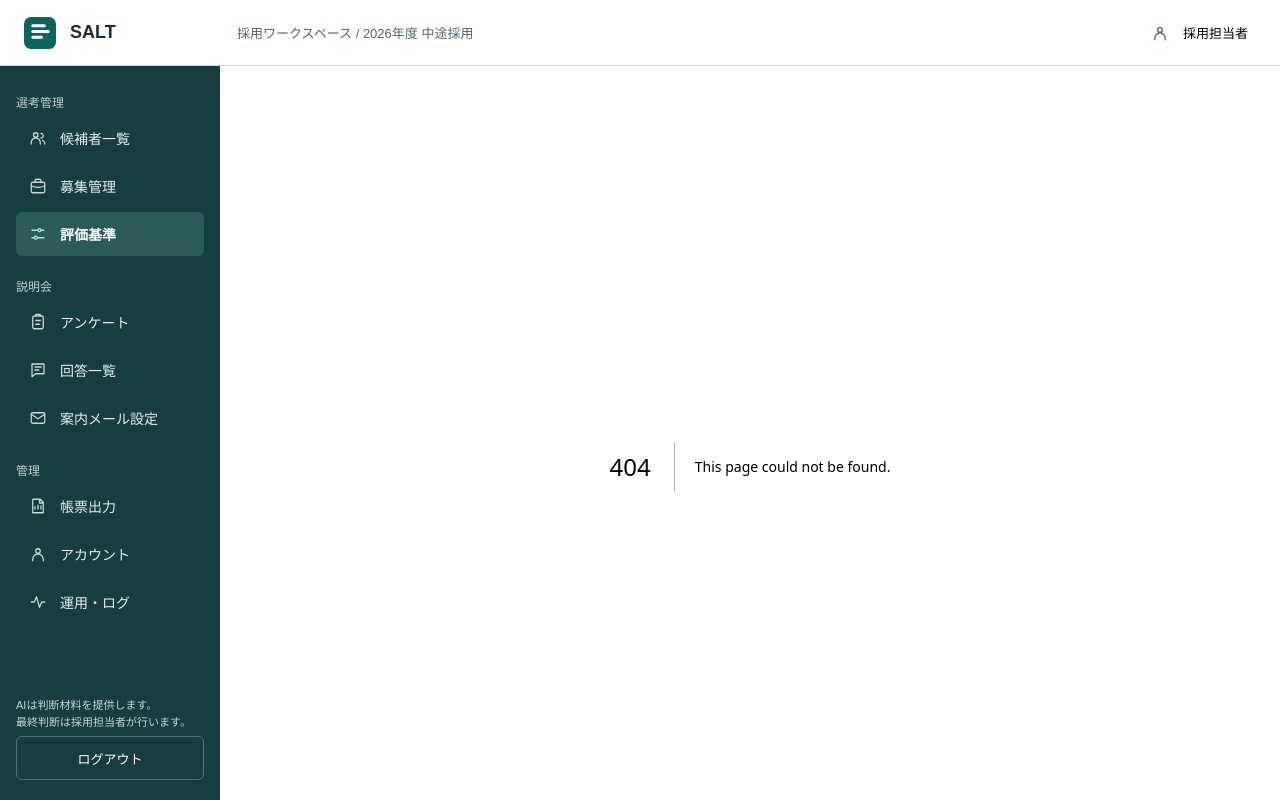
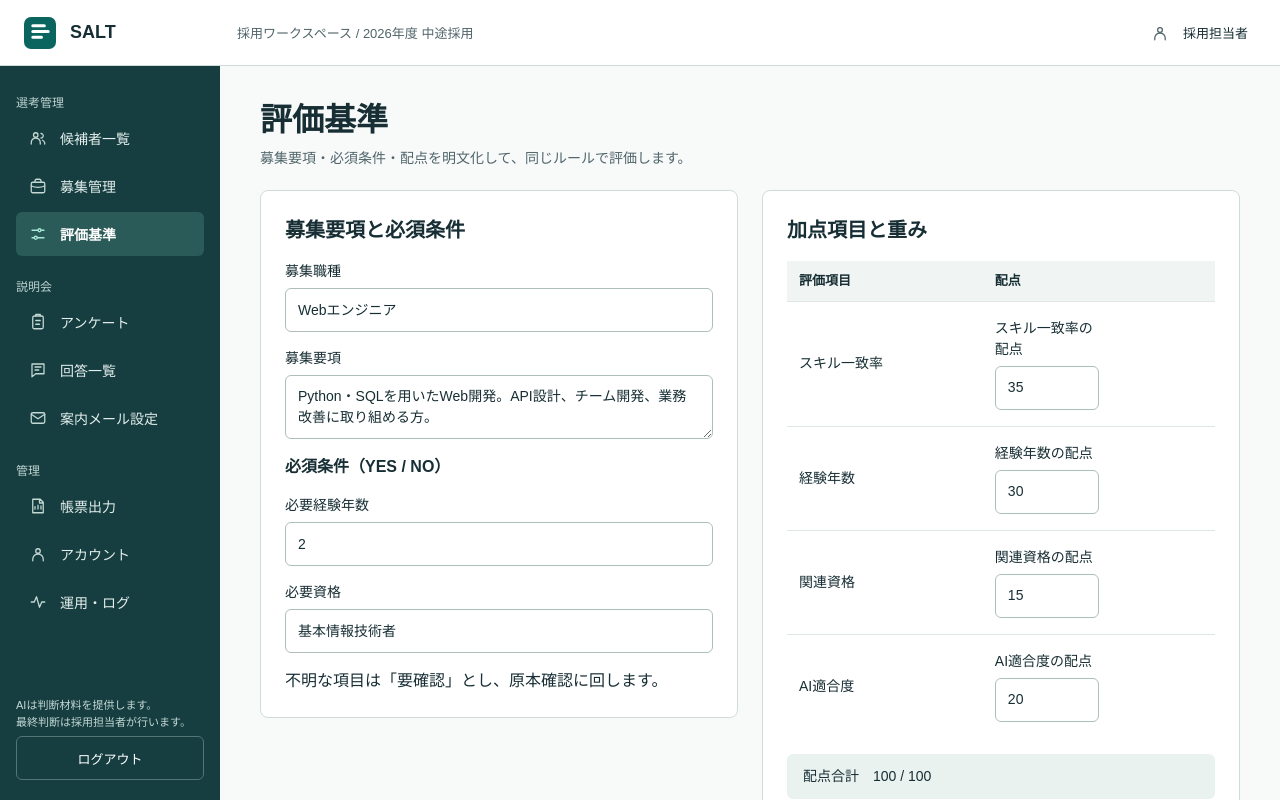
Before and after one commit to Cookie12734/206-3, a Next.js app in the folder frontend/: page /criteria in a window 1280 px wide. Before the commit this address had no page. Shown: the top 800 px of the page. Built offline with nearby package versions, Linux system fonts and the light colour scheme.

Commit message:
評価基準の編集と保存完了画面を追加

```diff
--- /dev/null
+++ b/frontend/app/criteria/04-criteria.module.css
@@ -0,0 +1,3 @@
+.form { display: grid; grid-template-columns: repeat(2, minmax(0, 1fr)); gap: 24px; align-items: start; }
+.scoreField { max-width: 104px; }
+@media (max-width: 1050px) { .form { grid-template-columns: 1fr; } }
--- /dev/null
+++ b/frontend/app/criteria/04-criteria.tsx
@@ -0,0 +1,54 @@
+"use client";
+
+import { useState, type FormEvent } from "react";
+import { useRouter } from "next/navigation";
+import { Actions, Button, DataTable, Field, Heading, Notice, Panel, Screen } from "../_components/screen";
+import { useDemoValue } from "../_lib/demo-storage";
+import { defaultCriteria } from "./_lib/criteria";
+import styles from "./04-criteria.module.css";
+
+export default function Criteria() {
+  const [saved, save] = useDemoValue("criteria", defaultCriteria);
+  const [draft, setDraft] = useState<typeof defaultCriteria>();
+  const [error, setError] = useState("");
+  const router = useRouter();
+  const criteria = draft ?? saved;
+  const total = criteria.weights.reduce((sum, { points }) => sum + points, 0);
+
+  function submit(event: FormEvent<HTMLFormElement>) {
+    event.preventDefault();
+    if (total !== 100) {
+      setError("配点の合計を100点にしてください。");
+      return;
+    }
+    save(criteria);
+    router.push("/criteria/saved");
+  }
+
+  return <Screen>
+    <Heading title="評価基準" description="募集要項・必須条件・配点を明文化して、同じルールで評価します。" />
+    <form className={styles.form} onSubmit={submit}>
+      <Panel title="募集要項と必須条件">
+        <Field label="募集職種"><input value={criteria.job} required onChange={(event) => setDraft({ ...criteria, job: event.target.value })} /></Field>
+        <Field label="募集要項"><textarea value={criteria.description} required onChange={(event) => setDraft({ ...criteria, description: event.target.value })} /></Field>
+        <h3>必須条件（YES / NO）</h3>
+        <Field label="必要経験年数"><input type="number" min={0} value={criteria.years} required
+          onChange={(event) => setDraft({ ...criteria, years: Number(event.target.value) })} /></Field>
+        <Field label="必要資格"><input value={criteria.qualification}
+          onChange={(event) => setDraft({ ...criteria, qualification: event.target.value })} /></Field>
+        <p>不明な項目は「要確認」とし、原本確認に回します。</p>
+      </Panel>
+      <Panel title="加点項目と重み">
+        <DataTable headings={["評価項目", "配点"]} rows={criteria.weights.map(({ title, points }, i) => [
+          title, <div key="points" className={styles.scoreField}><Field label={`${title}の配点`}><input type="number" min={0} max={100} required
+            value={points} onChange={(event) => setDraft({ ...criteria, weights: criteria.weights.map((entry, j) =>
+              j === i ? { ...entry, points: Number(event.target.value) } : entry) })} /></Field></div>,
+        ])} />
+        <Notice tone={total === 100 ? "info" : "warning"}>配点合計　{total} / 100</Notice>
+        <p>項目得点 = 最大配点 × 評価段階（0〜4）÷ 4<br />総合点は項目得点の合計です。必須条件は別に判定します。</p>
+        {error && total !== 100 && <Notice tone="error">{error}</Notice>}
+        <Actions><Button tone="primary" type="submit">基準を保存</Button></Actions>
+      </Panel>
+    </form>
+  </Screen>;
+}
--- /dev/null
+++ b/frontend/app/criteria/_lib/criteria.ts
@@ -0,0 +1,14 @@
+export const weights = [
+  { title: "スキル一致率", points: 35 },
+  { title: "経験年数", points: 30 },
+  { title: "関連資格", points: 15 },
+  { title: "AI適合度", points: 20 },
+];
+
+export const defaultCriteria = {
+  job: "Webエンジニア",
+  description: "Python・SQLを用いたWeb開発。API設計、チーム開発、業務改善に取り組める方。",
+  years: 2,
+  qualification: "基本情報技術者",
+  weights,
+};
--- /dev/null
+++ b/frontend/app/criteria/page.tsx
@@ -0,0 +1 @@
+export { default } from "./04-criteria";
--- /dev/null
+++ b/frontend/app/criteria/saved/page.tsx
@@ -0,0 +1 @@
+export { default } from "./14-criteria-saved";
```
Also changed, not shown: frontend/app/criteria/saved/14-criteria-saved.tsx (added, +18 -0 lines).
